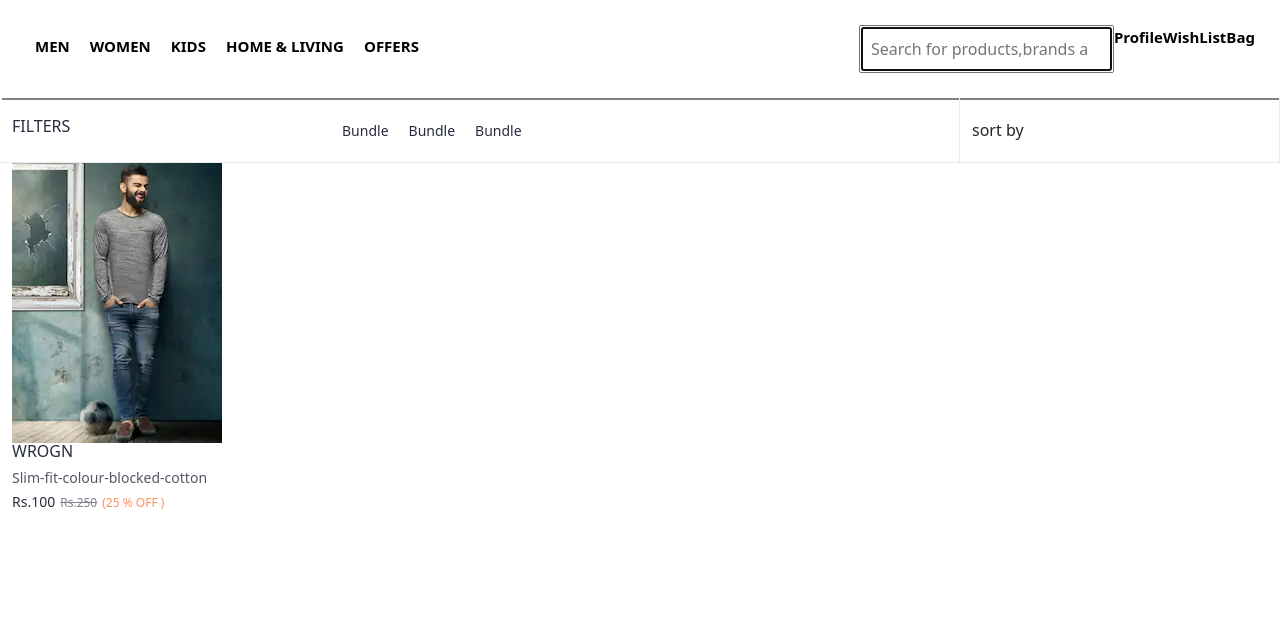
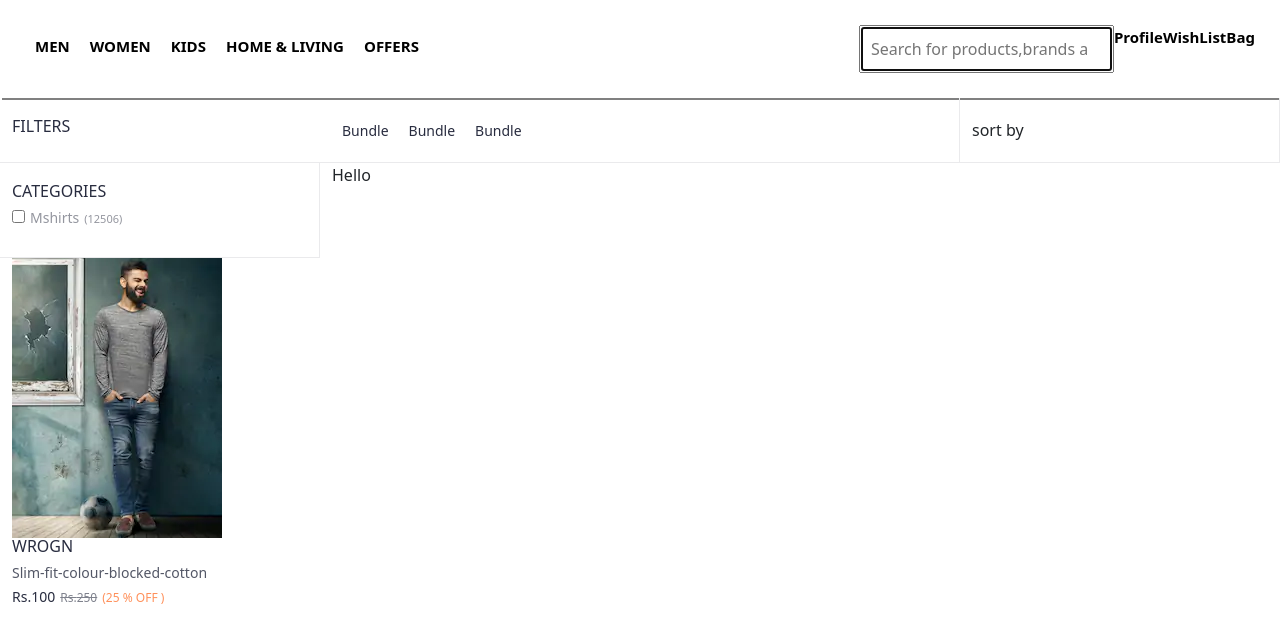
Before and after one commit to Prakash-Ravichandran/incresco-task, a React (Create React App) app in the folder myntra/: page / in a window 1280 px wide. Shown: the top 642 px of the page. Built offline with nearby package versions, Linux system fonts and the light colour scheme.

Commit message:
added Molecules

```diff
--- /dev/null
+++ b/myntra/src/components/UI/Molecules/CheckboxLabel.css
@@ -0,0 +1,13 @@
+.align-margin{
+    margin-left: 5px;
+    margin-right: 5px;
+}
+
+.item-count-font{
+    color: #94969f;
+    font-size: 11px;
+}
+.shirt-name-font{
+    color: #94969f;
+    font-size: 14px;
+}
--- /dev/null
+++ b/myntra/src/components/UI/Molecules/CheckboxLabel.js
@@ -0,0 +1,19 @@
+import React from 'react';
+import './CheckboxLabel.css';
+
+
+const CheckboxLabel = ({checkboxvalue, labelvalue, identityName, itemCount}) => {
+    return(
+        <>
+           <label htmlFor={identityName} >
+               <input type='checkbox' name='checkbox' id={identityName} value={checkboxvalue}  />
+               <span className='align-margin shirt-name-font'>{labelvalue}</span>
+           </label>
+           <span className='item-count-font'>
+             &#40;{itemCount}&#41;
+           </span>
+        </>
+    );
+}
+
+export default CheckboxLabel;
--- a/myntra/src/components/UI/atoms/LABEL/Label.js
+++ b/myntra/src/components/UI/atoms/LABEL/Label.js
@@ -4,7 +4,7 @@ import React from 'react';
 const Label =({labelValue}) => {
     return(
         <>
-        <label>{labelValue}</label>
+        <label className='align-label'>{labelValue}</label>
         </>
     );
 }
--- a/myntra/src/components/UI/atoms/LABEL/label.css
+++ b/myntra/src/components/UI/atoms/LABEL/label.css
@@ -2,3 +2,6 @@
     font-size: 14px;
     color: #282c3f;
 }
+.align-label{
+    margin-left: 5px;
+}
--- a/myntra/src/components/pages/Homepage.js
+++ b/myntra/src/components/pages/Homepage.js
@@ -6,6 +6,7 @@ import '../pages/HomePage.css';
 import DropDown from '../UI/atoms/DROPDOWNS/dropDown';
 import { Container, Row, Col } from 'react-bootstrap';
 import '../../Components/UI/atoms/LABEL/label.css';
+import Categories from '../templates/categories';
 
 
 const HomePage = () => {
@@ -15,7 +16,7 @@ const HomePage = () => {
           <Container className="no-margin" fluid>
             <Row>
               <Col lg={3} className='filter-row horizontal-line'>
-              <p className=' brand-font'>FILTERS</p>
+              <p className=' brand-font '>FILTERS</p>
               </Col>
               <Col lg={6} className='flex filter-row horizontal-line vertical-line' >
                 <div>
@@ -26,6 +27,14 @@ const HomePage = () => {
               </Col>
               <Col lg={3} className='filter-row horizontal-line vertical-line'>
                 sort by
+              </Col>
+            </Row>
+            <Row>
+              <Col lg={3} className="horizontal-line vertical-line">
+              <Categories />
+              </Col>
+              <Col lg={9}>
+              <span>Hello</span>
               </Col>
             </Row>
 
--- /dev/null
+++ b/myntra/src/components/templates/categories.css
@@ -0,0 +1,3 @@
+.categories-wrapper{
+    padding: 20px 0;
+}
--- a/myntra/src/components/templates/categories.js
+++ b/myntra/src/components/templates/categories.js
@@ -1,9 +1,17 @@
 import React from 'react';
+import Label from '../../Components/UI/atoms/LABEL/Label';
+import Checkbox from '../../Components/UI/atoms/CHECKBOX/Checkbox';
+import './categories.css';
+import CheckboxLabel from '../UI/Molecules/CheckboxLabel';
 
 
 const Categories = () => {
     return(
         <>
+        <div className='categories-wrapper'>
+        <p className=' brand-font '>CATEGORIES</p>
+        <CheckboxLabel checkboxvalue={'Mshirts'} labelvalue={'Mshirts'} identityName={'M-shirts'} itemCount='12506'/>
+        </div>
         </>
     );
 }
```
